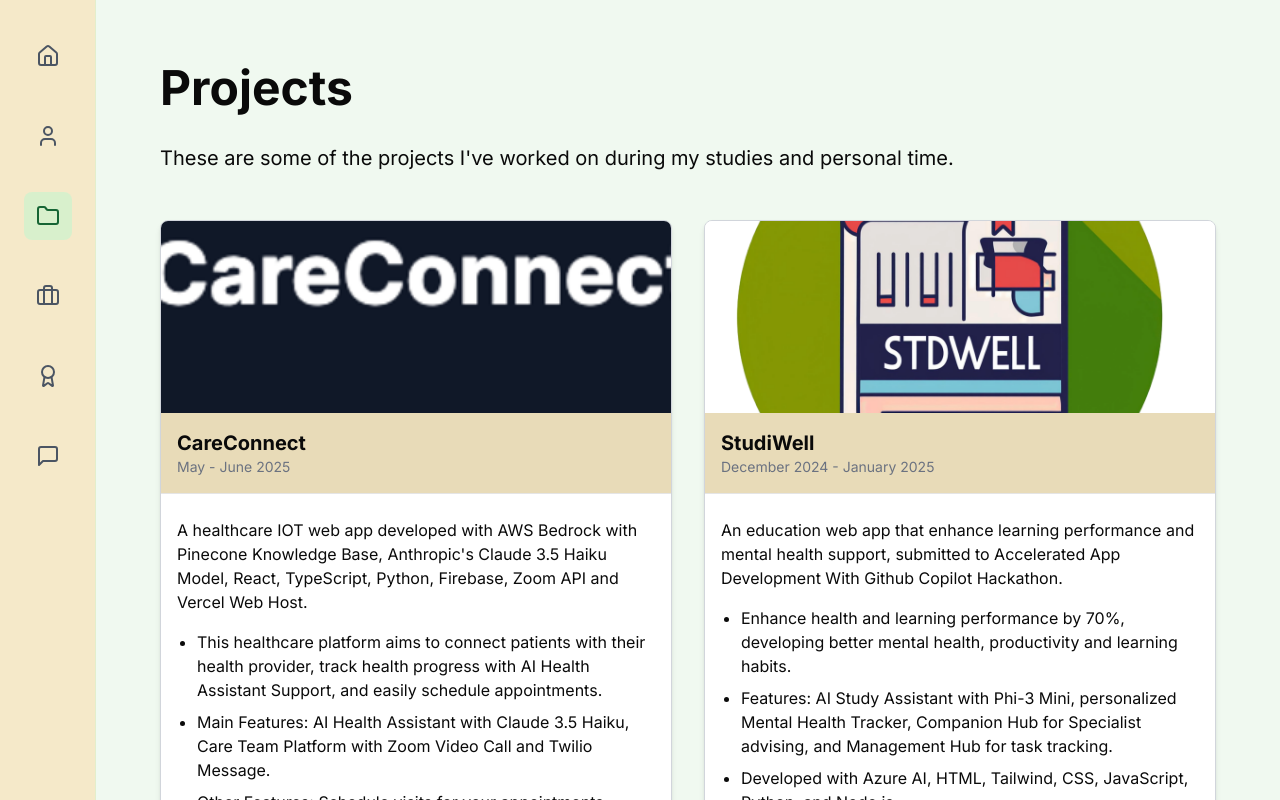
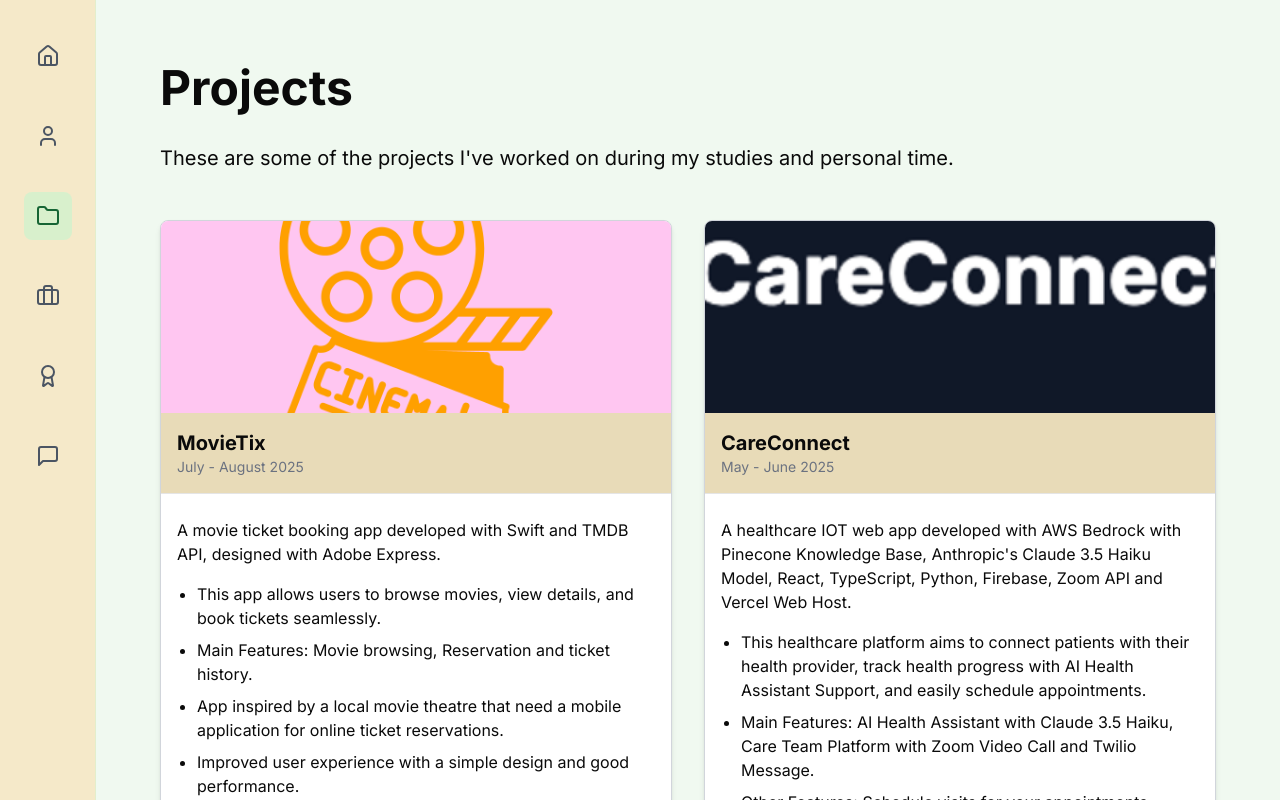
Before and after one commit to HungH206/WebPortfolio, a Next.js app in the folder my-portfolio/: page /projects in a window 1280 px wide. Built offline with nearby package versions, Linux system fonts and the light colour scheme.

Commit message:
Update on Projects, Experience, and About Page.

```diff
--- a/my-portfolio/app/about/page.tsx
+++ b/my-portfolio/app/about/page.tsx
@@ -2,7 +2,7 @@
 
 export default function AboutPage() {
   const skills = {
-    "Programming Languages": ["Python", "C++", "Java", "Swift", "Go", "JavaScript", "HTML", "CSS", "PostgreSQL", "MySQL"],
+    "Programming Languages": ["Python", "C++", "Java", "Swift", "Go", "JavaScript", "HTML", "CSS", "PostgreSQL", "MySQL", "R"],
     "Frameworks and Tools": [
       "Node.js",
       "React",
@@ -24,7 +24,7 @@
       "Software Engineering",
       "Machine Learning",
       "Prompt Engineering",
-      "Programming",
+      "Data Analysis",
     ],
     Other: [
       "Customer Service",
--- a/my-portfolio/app/experience/page.tsx
+++ b/my-portfolio/app/experience/page.tsx
@@ -30,7 +30,7 @@
 
   const experience = [
     {
-      position: "Student Service Worker",
+      position: "Food Service Worker at Chick-fil-A",
       organization: "University Of Houston Dining Services",
       location: "Houston, TX",
       period: "Aug 2025",
--- a/my-portfolio/app/projects/page.tsx
+++ b/my-portfolio/app/projects/page.tsx
@@ -6,6 +6,22 @@
 
 export default function ProjectsPage() {
   const projects = [
+    {
+      title: "MovieTix",
+      description:
+        "A movie ticket booking app developed with Swift and TMDB API, designed with Adobe Express.",
+      details: [
+        "This app allows users to browse movies, view details, and book tickets seamlessly.",
+        "Main Features: Movie browsing, Reservation and ticket history.",
+        "App inspired by a local movie theatre that need a mobile application for online ticket reservations.",
+        "Improved user experience with a simple design and good performance.",
+        "Design demonstrated with Adobe Express.",
+      ],
+      date: "July - August 2025",
+      github: "https://github.com/HungH206/Ios-101-Filmtix-project",
+      demo: "https://new.express.adobe.com/publishedV2/urn:aaid:sc:VA6C2:6bc9bfde-aae2-4222-865a-34edf9b60d67?promoid=Y69SGM5H&mv=other",
+      image: "/IOS101-1-Logo.png?height=100&width=100",
+    },
      {
       title: "CareConnect",
       description:
```
Also changed, not shown: my-portfolio/public/IOS101-1-Logo.png (added), 1 other file (tests, documents, lock files or other folders).
